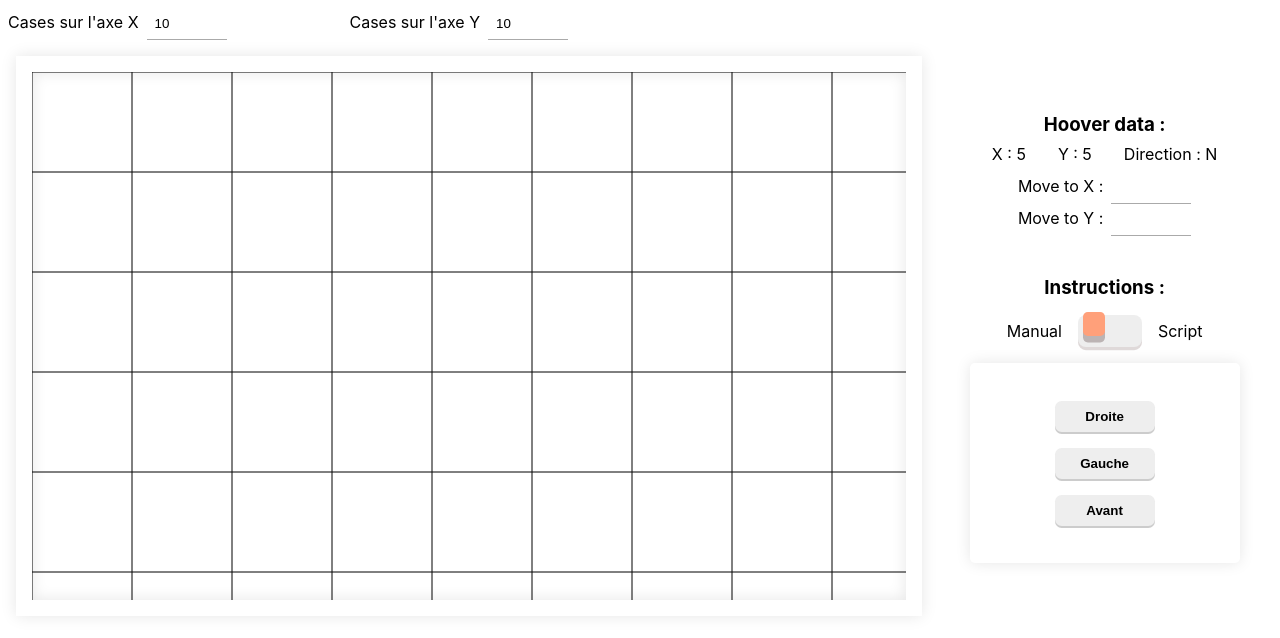
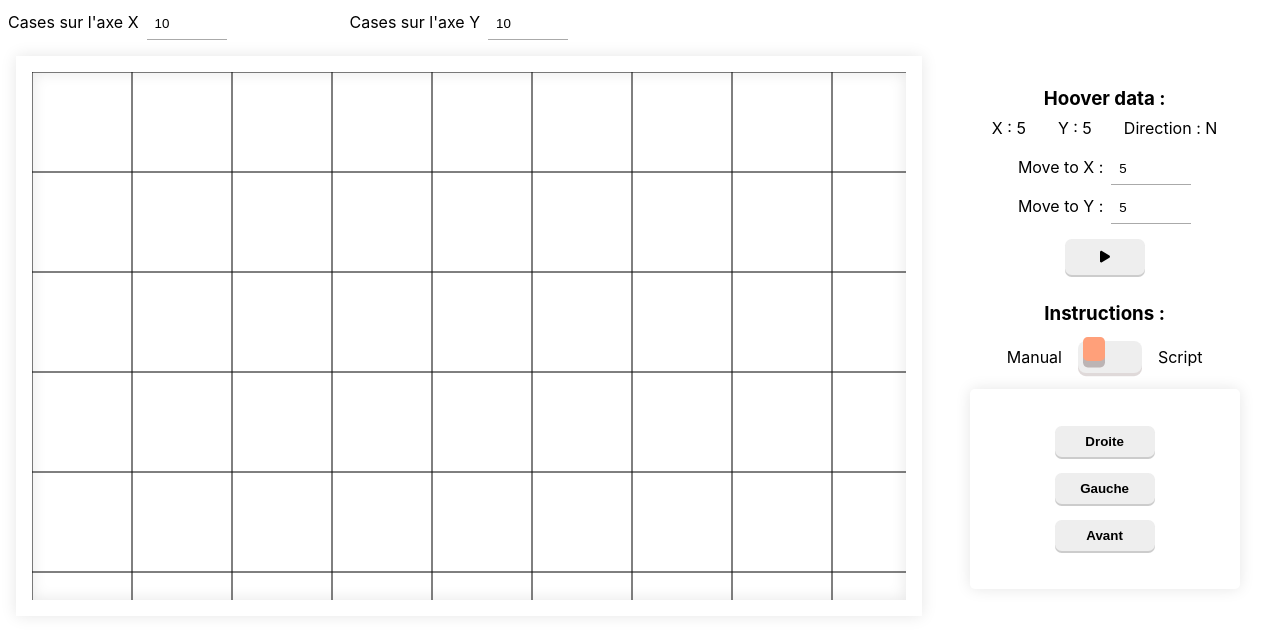
Before and after one commit to TomPillet/ihoover-app, a React (Create React App) app: page / in a window 1280 px wide. Shown: the top 638 px of the page. Built offline with nearby package versions, Linux system fonts and the light colour scheme.

Commit message:
feat: new component PlayButton + moveTo algorithm and parameters

```diff
--- a/src/App.scss
+++ b/src/App.scss
@@ -11,7 +11,7 @@
   border: none;
   border-radius: 2px;
   padding: 8px;
-  min-width: 100px;
+  width: 100%;
   font-weight: 600;
   cursor: pointer;
 
@@ -23,10 +23,6 @@
   &.btn-action:hover {
     background-color: #fdff88;
     box-shadow: 0 2px #d9db6f;
-  }
-  &.btn-valid:hover {
-    background-color: rgb(161, 252, 161);
-    box-shadow: 0 2px rgb(107, 184, 107);
   }
 
   &:active {
--- a/src/App.tsx
+++ b/src/App.tsx
@@ -7,10 +7,10 @@ function App() {
   const [squaresX, setSquaresX] = useState(10);
   const [squaresY, setSquaresY] = useState(10);
 
-  const updateSquaresX = (value: number | 0) => {
+  const updateSquaresX = (value: number) => {
     setSquaresX((value) ? value : 1);
   }
-  const updateSquaresY = (value: number | 0) => {
+  const updateSquaresY = (value: number) => {
     setSquaresY((value) ? value : 1);
   }
 
@@ -19,11 +19,11 @@ function App() {
 
       <div className="grid-settings">
         <label htmlFor="grid-sizeX">Cases sur l'axe X
-          <input type="number" className="input-number grid-param" id="grid-sizeX"
+          <input min="1" type="number" className="input-number grid-param" id="grid-sizeX"
             value={squaresX} onChange={(e) => updateSquaresX(parseInt(e.target.value))}/>
         </label>
         <label htmlFor="grid-sizeY">Cases sur l'axe Y
-          <input type="number" className="input-number grid-param" id="grid-sizeY"
+          <input min="1" type="number" className="input-number grid-param" id="grid-sizeY"
             value={squaresY} onChange={(e) => updateSquaresY(parseInt(e.target.value))}/>
         </label>
       </div>
--- a/src/components/HooverGrid/HooverCanvas.scss
+++ b/src/components/HooverGrid/HooverCanvas.scss
@@ -53,6 +53,15 @@
   .hoover-move-to-inner {
     display: flex;
     flex-direction: column;
+    align-items: center;
+    justify-content: space-evenly;
+    height: 140px;
+
+    .move-to-btn {
+      margin-top: 8px;
+      height: 36px;
+      width: 80px;
+    }
   }
 
   div, .hoover-data-header {
@@ -104,6 +113,7 @@
     align-items: center;
 
     & .manual-btn {
+      width: 100px;
       margin: 8px 0;
     }
   }
@@ -125,9 +135,9 @@
     & .script-btn {
       position: relative;
       top: -20px;
-      left: 80px;
+      left: 152px;
       height: 40px;
-      min-width: 60px;
+      width: 60px;
     }
   }
 }
--- a/src/components/HooverGrid/HooverCanvas.tsx
+++ b/src/components/HooverGrid/HooverCanvas.tsx
@@ -1,11 +1,9 @@
 import { FC, useEffect, useRef, useState } from 'react';
 import './HooverCanvas.scss';
 
-import { FontAwesomeIcon } from '@fortawesome/react-fontawesome';
-import { faPlay } from '@fortawesome/free-solid-svg-icons';
-
 import ToggleSwitcher from '../ToggleSwitcher/ToggleSwitcher';
-import LoaderSVG from '../LoaderSVG/LoaderSVG';
+import PlayButton from '../PlayButton/PlayButton';
+import { cp } from 'fs';
 
 interface HooverCanvasProps {
     squaresX: number,
@@ -31,6 +29,9 @@ class EnumIndex {
 
 const HooverCanvas: FC<HooverCanvasProps> = ({squaresX, squaresY}) => {
     const squareSize: number = 100;
+    const canvasHeight = squareSize*squaresY;
+    const canvasWidth = squareSize*squaresX;
+
     const [useScript, setUseScript] = useState(false);
     const [scriptContent, setScriptContent] = useState('');
     const [launchScript, setLaunchScript] = useState(false);
@@ -39,6 +40,11 @@ const HooverCanvas: FC<HooverCanvasProps> = ({squaresX, squaresY}) => {
     const [hooverX, setHooverX] = useState(5);
     const [hooverY, setHooverY] = useState(5);
     const [hooverDir, setHooverDir] = useState(Cardinaux.N);
+    const [moveToX, setMoveToX] = useState(hooverX);
+    const [moveToY, setMoveToY] = useState(hooverY);
+    const [launchMoveTo, setLaunchMoveTo] = useState(false);
+    const movementDelay = 350;
+
     const hooverWidth: number = 30;
     // utilisation de pythagore pour la hauteur du triangle qui doit être équilatéral
     const hooverHeight: number = hooverWidth * Math.sqrt(3) / 2;
@@ -50,9 +56,6 @@ const HooverCanvas: FC<HooverCanvasProps> = ({squaresX, squaresY}) => {
     // définition de padding pour les squares de la grille car le triangle doit être au centre de ceux-ci
     const squareLeftPadding = (squareSize - hooverWidth) / 2;
     const squareTopPadding = (squareSize - hooverHeight)/2;
-
-    const canvasHeight = squareSize*squaresY;
-    const canvasWidth = squareSize*squaresX;
 
     const canvas = useRef<HTMLCanvasElement>(null);
     useEffect(() => {
@@ -66,7 +69,7 @@ const HooverCanvas: FC<HooverCanvasProps> = ({squaresX, squaresY}) => {
         if (launchScript) {
             setTimeout(() => {
                 if (updateHoover(scriptContent.charAt(scriptIteration))) {
-                    stopScript();
+                    stopProcesses();
                     return;
                 }
 
@@ -75,13 +78,68 @@ const HooverCanvas: FC<HooverCanvasProps> = ({squaresX, squaresY}) => {
                 const nextIteration = scriptIteration+1;
                 setScriptIteration(nextIteration);
 
-                if (scriptIteration === scriptContent.length) { stopScript() }
-            }, 350);
-        } else {
+                if (scriptIteration === scriptContent.length) { stopProcesses() }
+            }, movementDelay);
+        }
+        else if (launchMoveTo) {
+            setTimeout(() => {
+                if (moveToX !== hooverX) {
+                    if (hooverX > moveToX) {
+                        // Doit aller sur la gauche
+                        if (hooverDir !== Cardinaux.O) {
+                            // Si mauvaise direction :
+                            // Tourner à droite, sauf si déjà dirigé vers le haut donc tourner à gauche
+                            updateHoover((hooverDir === Cardinaux.N) ? 'g' : 'd');
+                        } else {
+                            // Si bonne direction, avancer sur la gauche
+                            setHooverX(hooverX-1);
+                        }
+                    } else {
+                        // Doit aller sur la droite
+                        if (hooverDir !== Cardinaux.E) {
+                            // Si mauvaise direction :
+                            // Tourner à droite, sauf si déjà dirigé vers le bas donc tourner à gauche
+                            updateHoover((hooverDir === Cardinaux.S) ? 'g' : 'd');
+                        } else {
+                            // Si bonne direction, avancer sur la gauche
+                            setHooverX(hooverX+1);
+                        }
+                    }
+                }
+                else if (moveToY !== hooverY) {
+                    if (hooverY > moveToY) {
+                        // Doit aller vers le haut
+                        if (hooverDir !== Cardinaux.N) {
+                            // Si mauvaise direciton :
+                            // Tourner à droite, sauf si déjà dirigé vers la droite donc tourner à gauche
+                            updateHoover((hooverDir === Cardinaux.E) ? 'g' : 'd');
+                        } else {
+                            // Si bonne direction, avancer vers le haut
+                            setHooverY(hooverY-1);
+                        }
+                    } else {
+                        // Doit aller vers le bas
+                        if (hooverDir !== Cardinaux.S) {
+                            // Si mauvaise direciton :
+                            // Tourner à droite, sauf si déjà dirigé vers la gauche donc tourner à gauche
+                            updateHoover((hooverDir === Cardinaux.O) ? 'g' : 'd');
+                        } else {
+                            // Si bonne direction, avancer vers le bas
+                            setHooverY(hooverY+1);
+                        }
+                    }
+                }
+
+                draw(context);
+
+                if (moveToX === hooverX && moveToY === hooverY) { stopProcesses(); }
+            }, movementDelay)
+        }
+        else {
             draw(context);
         }
     // eslint-disable-next-line react-hooks/exhaustive-deps
-    }, [launchScript, hooverDir, hooverX, hooverY, canvasHeight, canvasWidth]);
+    }, [launchScript, launchMoveTo, hooverDir, hooverX, hooverY, canvasHeight, canvasWidth]);
 
     const draw = (context: CanvasRenderingContext2D) => {
         context.clearRect(0, 0, canvasWidth, canvasHeight)
@@ -182,21 +240,32 @@ const HooverCanvas: FC<HooverCanvasProps> = ({squaresX, squaresY}) => {
         return 0;
     }
 
+    const playMoveTo = () => {
+        if (launchScript) { return; }
+        setLaunchMoveTo(true);
+    }
+    const updateMoveToX = (x: number) => {
+        setMoveToX((x) ? x : 0);
+    }
+    const updateMoveToY = (y: number) => {
+        setMoveToY((y) ? y : 0);
+    }
+
     const toggleScript = () => {
         setUseScript(!useScript);
     }
-
     const updateScript = (value: string) => {
         let lastChar = value.slice(-1).toLowerCase();
         if (!(lastChar === "a" || lastChar === "d" || lastChar === "g" || !lastChar)) { return; }
         setScriptContent(value.toLowerCase());
     }
-
     const playScript = () => {
+        if (launchMoveTo) { return; }
         setLaunchScript(true);
     }
-    const stopScript = () => {
+    const stopProcesses = () => {
         setTimeout(() => {
+            setLaunchMoveTo(false);
             setLaunchScript(false);
             setScriptIteration(0);
         }, 500);
@@ -221,11 +290,16 @@ const HooverCanvas: FC<HooverCanvasProps> = ({squaresX, squaresY}) => {
                     </div>
                     <div className="hoover-move-to-inner">
                         <label htmlFor="move-toX">Move to X :
-                            <input type="number" className="input-number hoover-move-to" id="move-toX"/>
+                            <input min="0" max={squaresX-1} type="number" className="input-number hoover-move-to" id="move-toX" disabled={launchMoveTo}
+                                value={moveToX} onChange={(e) => updateMoveToX(parseInt(e.target.value))}/>
                         </label>
                         <label htmlFor="move-toY">Move to Y :
-                            <input type="number" className="input-number hoover-move-to" id="move-toY"/>
+                            <input min="0" max={squaresY-1} type="number" className="input-number hoover-move-to" id="move-toY" disabled={launchMoveTo}
+                                value={moveToY} onChange={(e) => updateMoveToY(parseInt(e.target.value))}/>
                         </label>
+                        <div className="move-to-btn">
+                            <PlayButton loading={launchMoveTo} onClick={() => playMoveTo()}></PlayButton>
+                        </div>
                     </div>
                 </div>
 
@@ -240,13 +314,12 @@ const HooverCanvas: FC<HooverCanvasProps> = ({squaresX, squaresY}) => {
 
                     <div className="instructions-wrapper">
                         <div id="script-instructions" className={`instructions-card ${(!useScript)? 'hide' : ''}`}>
-                            <textarea name="script" id="script"
+                            <textarea name="script" id="script" disabled={launchScript}
                                 value={scriptContent}
                                 onChange={(e) => updateScript(e.target.value)} />
-                            <button className='btn btn-valid script-btn' onClick={() => playScript()}>
-                                <FontAwesomeIcon style={{display: (launchScript) ? 'none' : 'inline-block'}} icon={faPlay}></FontAwesomeIcon>
-                                <LoaderSVG display={(launchScript) ? 'inline-block' : 'none'}></LoaderSVG>
-                            </button>
+                            <div className="script-btn">
+                                <PlayButton loading={launchScript} onClick={() => playScript()}></PlayButton>
+                            </div>
                         </div>
 
                         <div id="manual-instructions"  className={`instructions-card ${(useScript)? 'hide' : ''}`}>
--- /dev/null
+++ b/src/components/PlayButton/PlayButton.scss
@@ -0,0 +1,10 @@
+
+.btn-valid {
+    display: block;
+    height: 100%;
+
+    &:hover {
+        background-color: rgb(161, 252, 161);
+        box-shadow: 0 2px rgb(107, 184, 107);
+    }
+}
--- /dev/null
+++ b/src/components/PlayButton/PlayButton.tsx
@@ -0,0 +1,23 @@
+import { FC } from 'react';
+
+import { FontAwesomeIcon } from '@fortawesome/react-fontawesome';
+import { faPlay } from '@fortawesome/free-solid-svg-icons';
+import LoaderSVG from '../LoaderSVG/LoaderSVG';
+
+import './PlayButton.scss';
+
+interface PlayButtonProps {
+    loading: boolean,
+    onClick: any,
+}
+
+const PlayButton: FC<PlayButtonProps> = ({onClick, loading}) => {
+    return (
+        <button className='btn btn-valid' onClick={() => onClick()}>
+            <FontAwesomeIcon style={{display: (loading) ? 'none' : 'inline-block'}} icon={faPlay}></FontAwesomeIcon>
+            <LoaderSVG display={(loading) ? 'inline-block' : 'none'}></LoaderSVG>
+        </button>
+     );
+}
+
+export default PlayButton;
```
